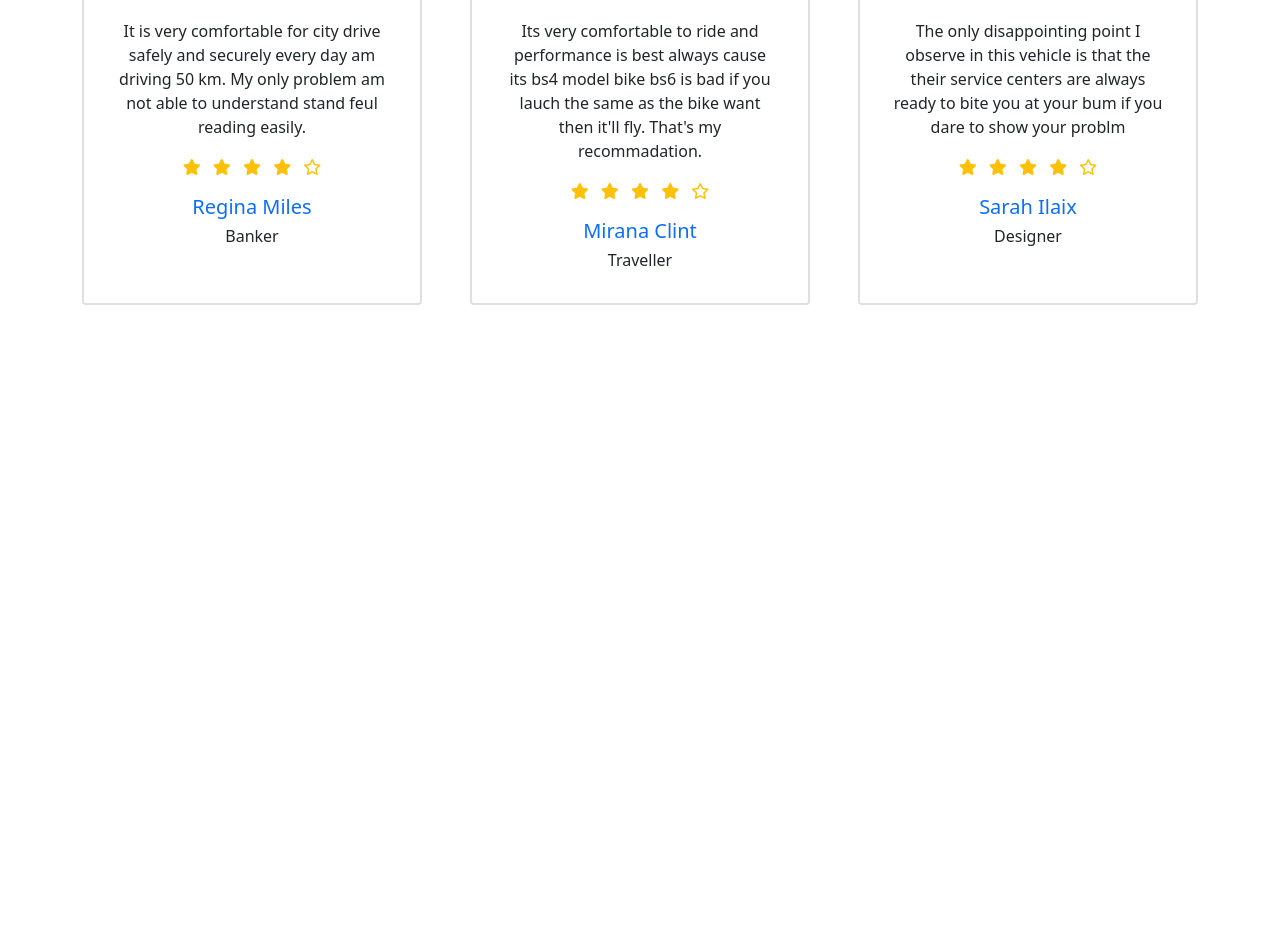
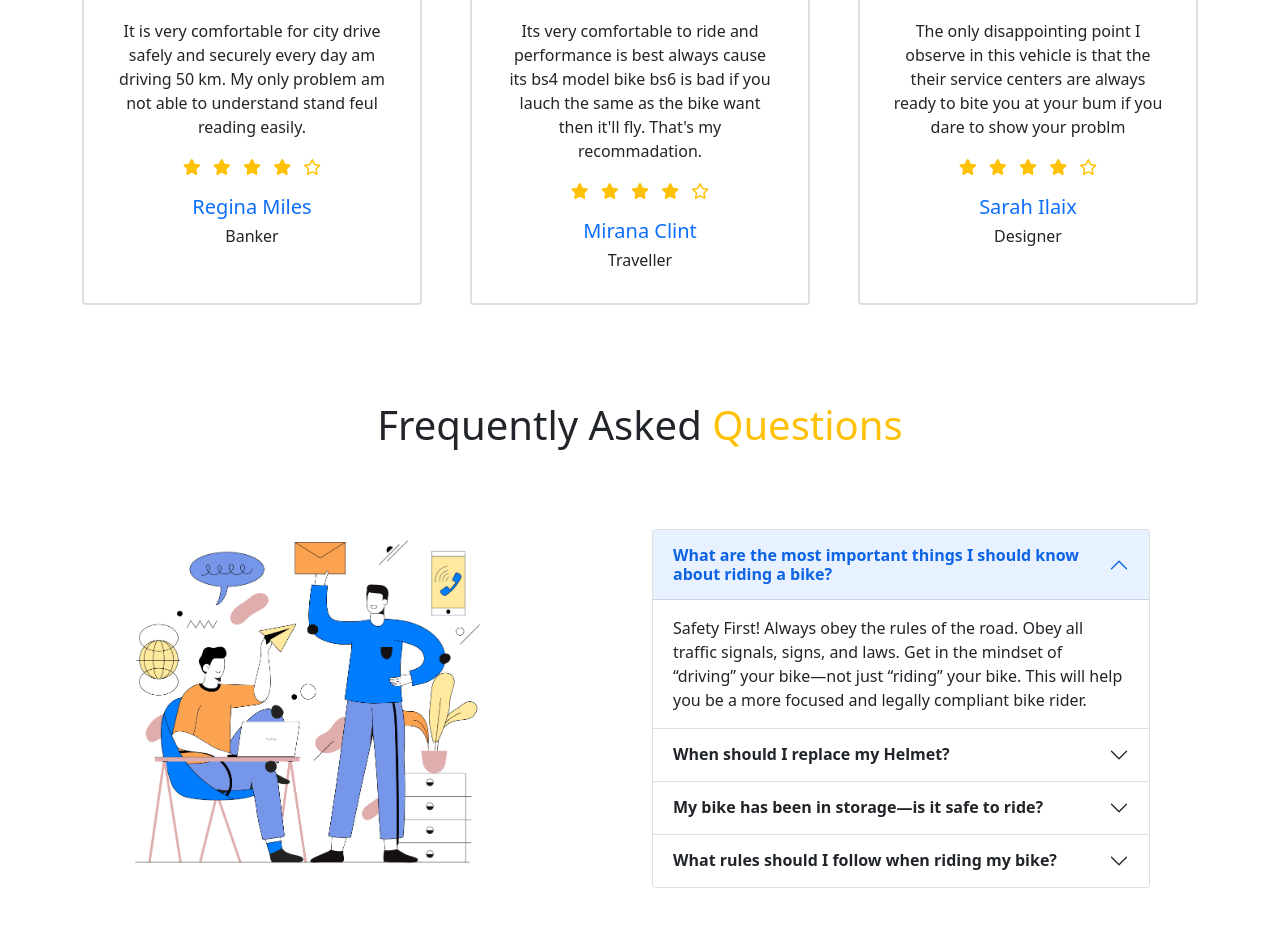
Before and after one commit to prantokhaan/honda-cbr-design, a plain HTML site: page index.html in a window 1280 px wide. Shown: the part 2335-3271 px from the top of the page. Before the commit the page ends 2736 px from the top, so only its background shows below. Drawn offline with Linux system fonts and the light colour scheme.

Commit message:
faq section done

```diff
--- a/index.html
+++ b/index.html
@@ -218,6 +218,82 @@
           </div>
     </section>
 
+    <!-- faq section -->
+    <section class="container overflow-hidden">
+      <h1 class="text-center pb-4">Frequently Asked <span class="text-warning">Questions</span></h1>
+      <div class="container py-5 px-5">
+        <div class="row gy-5 gy-lg-3">
+          <div class="col-lg-6 col-sm-12">
+           <img class="img-fluid" src="images/faq.png" alt="" width="350" height="320">
+          </div>
+          <div class="col-lg-6 col-sm-12">
+            <div class="accordion" id="accordionPanelsStayOpenExample">
+              <div class="accordion-item">
+                <h2 class="accordion-header" id="panelsStayOpen-headingOne">
+                  <button class="accordion-button fw-bolder" type="button" data-bs-toggle="collapse" data-bs-target="#panelsStayOpen-collapseOne" aria-expanded="true" aria-controls="panelsStayOpen-collapseOne">
+                    What are the most important things I should
+                    know about riding a bike?
+                  </button>
+                </h2>
+                <div id="panelsStayOpen-collapseOne" class="accordion-collapse collapse show" aria-labelledby="panelsStayOpen-headingOne">
+                  <div class="accordion-body">
+                    Safety First! Always obey the rules of the road. Obey all traffic signals, signs, and laws. Get in the mindset of “driving” your bike—not just “riding” your bike. This will help you be a more focused and legally compliant bike rider.
+                  </div>
+                </div>
+              </div>
+              <div class="accordion-item">
+                <h2 class="accordion-header" id="panelsStayOpen-headingTwo">
+                  <button class="accordion-button collapsed  fw-bolder" type="button" data-bs-toggle="collapse" data-bs-target="#panelsStayOpen-collapseTwo" aria-expanded="false" aria-controls="panelsStayOpen-collapseTwo">
+                    When should I replace my Helmet?
+                  </button>
+                </h2>
+                <div id="panelsStayOpen-collapseTwo" class="accordion-collapse collapse" aria-labelledby="panelsStayOpen-headingTwo">
+                  <div class="accordion-body">
+                    Bear in mind that if the helmet did its job most people would tell you that they did not even hit their head, or did not hit their head that hard. And the thin shells on most helmets now tend to hide any dents in the foam. But if you can see marks on the shell or measure any foam crush at all, replace the helmet.
+                  </div>
+                </div>
+              </div>
+              <div class="accordion-item">
+                <h2 class="accordion-header" id="panelsStayOpen-headingThree">
+                  <button class="accordion-button collapsed fw-bolder" type="button" data-bs-toggle="collapse" data-bs-target="#panelsStayOpen-collapseThree" aria-expanded="false" aria-controls="panelsStayOpen-collapseThree">
+                    My bike has been in storage—is it safe to ride?
+                  </button>
+                </h2>
+                <div id="panelsStayOpen-collapseThree" class="accordion-collapse collapse" aria-labelledby="panelsStayOpen-headingThree">
+                  <div class="accordion-body">
+                    Before going on a long ride, take your bike around the block and make sure it is safe to ride.
+
+                    First of all, your tires are going to be deflated, it is normal after long periods of time on storage. Inflate them close to the recommended level, you can find that in the wall of the tire.
+                    Make sure your brakes work. First do it off your bike, make sure the brake pads make contact with the rim or the rotor appropriately. Then do it with while riding your bike around the block. Make sure you test it with enough speed, but do it safely. It is common for cables to stretch and for air to build up in hydraulic brakes.
+                  </div>
+                </div>
+              </div>
+              <div class="accordion-item">
+                <h2 class="accordion-header" id="panelsStayOpen-headingThree">
+                  <button class="accordion-button collapsed fw-bolder" type="button" data-bs-toggle="collapse" data-bs-target="#panelsStayOpen-collapseThree" aria-expanded="false" aria-controls="panelsStayOpen-collapseThree">
+                    What rules should I follow when riding my bike?
+                  </button>
+                </h2>
+                <div id="panelsStayOpen-collapseThree" class="accordion-collapse collapse" aria-labelledby="panelsStayOpen-headingThree">
+                  <div class="accordion-body">
+                    When riding, always:
+Go With the Traffic Flow. Ride on the right in the same direction as other vehicles. ...
+Obey All Traffic Laws. A bicycle is a vehicle and you're a driver. ...
+Yield to Traffic When Appropriate. ...
+Be Predictable. ...
+Stay Alert at All Times. ...
+Look Before Turning. ...
+Watch for Parked Cars.
+                  </div>
+                </div>
+              </div>
+            </div>
+          </div>
+        </div>
+      </div>
+
+    </section>
+
 
     <!-- bootstrap JS  -->
     <script src="js/bootstrap.bundle.min.js"></script>
```
